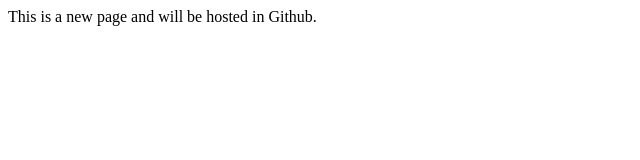
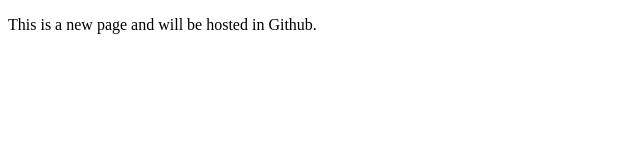
Before and after one commit to joonajah/new1, a plain HTML site: page index.html in a window 1280 px wide. Shown: the whole page, without its empty margins (0-640 px from the left). Drawn offline with Linux system fonts and the light colour scheme.

Commit message:
Update index.html

```diff
--- a/index.html
+++ b/index.html
@@ -6,6 +6,6 @@
     <title>Document</title>
 </head>
 <body>
-    This is a new page and will be hosted in Github.
+    <p>This is a new page and will be hosted in Github.</p>
 </body>
 </html>
```
